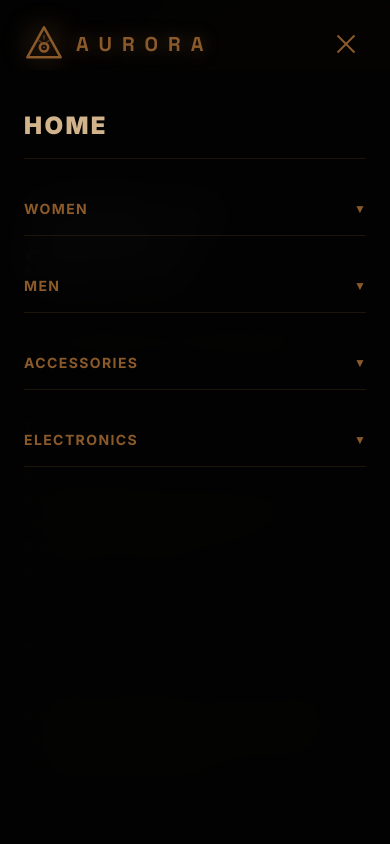
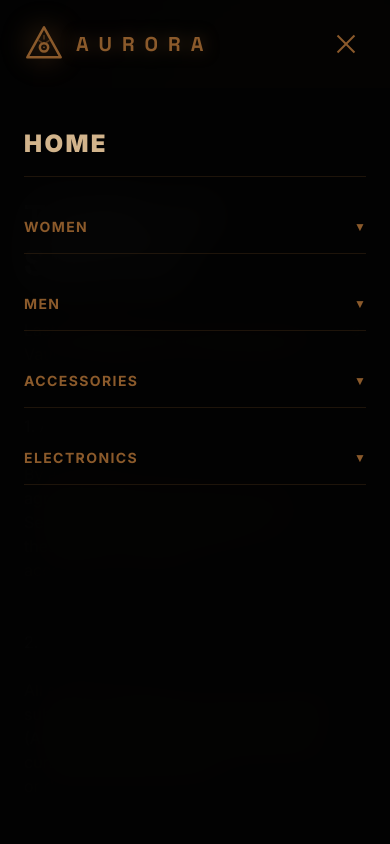
Before and after one commit to nayakom/aurora-vault666, a Next.js app: page /terms in a window 390 px wide. Both pictures are taken after a click on the button 346 px from the left and 44 px from the top of the page. Shown: the top 844 px of the page. Built offline with nearby package versions, Linux system fonts and the light colour scheme.

Commit message:
Fix mobile menu scroll issue

```diff
--- a/components/layout/Navbar.tsx
+++ b/components/layout/Navbar.tsx
@@ -197,7 +197,7 @@ const Navbar: React.FC<NavbarProps> = ({ onHomeClick }) => {
             initial={{ opacity: 0, y: -20 }}
             animate={{ opacity: 1, y: 0 }}
             exit={{ opacity: 0, y: -20 }}
-            className="fixed inset-0 top-[70px] bg-[#030303]/95 backdrop-blur-xl z-40 flex flex-col p-6 overflow-y-auto"
+            className="absolute top-full left-0 w-full h-[100dvh] pb-32 bg-[#030303]/95 backdrop-blur-xl z-40 flex flex-col p-6 overflow-y-auto"
           >
             <div className="flex flex-col gap-6 mt-4">
               <Link href="/" onClick={() => setIsMobileMenuOpen(false)} className="text-2xl font-black text-[#D2B48C] uppercase tracking-widest border-b border-[#8B5A2B]/20 pb-4">
```
